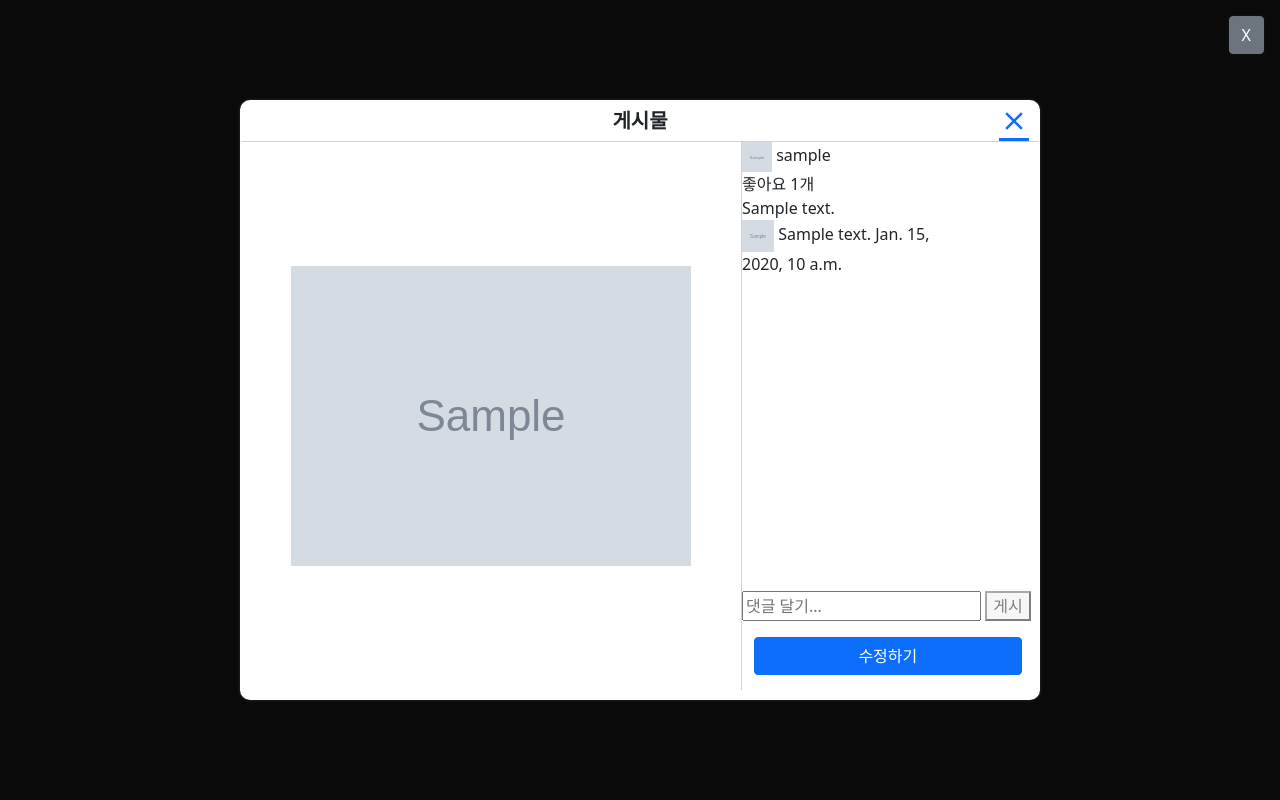
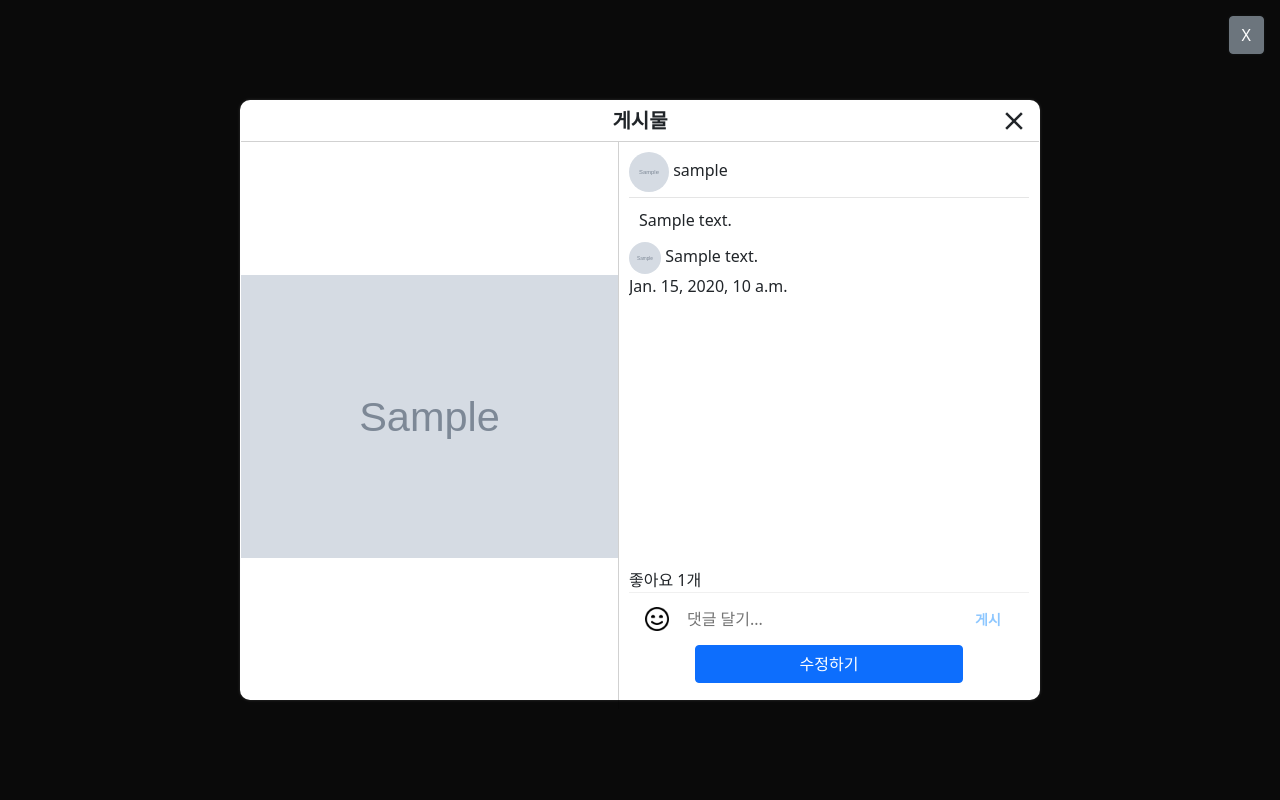
Before and after one commit to lucius-hyeon/instargram_clone_coding_project, a Django app: page /detail/1/ in a window 1280 px wide. Run offline with Django 4.2, Linux system fonts and the light colour scheme; a user stored in the database is signed in; tables that the repository leaves empty hold one stand-in row (values such as "Sample post"); grey boxes marked "Sample" are stand-in pictures.

Commit message:
post 이미지 변경 추가 및 완성본

```diff
--- a/post/views.py
+++ b/post/views.py
@@ -42,12 +42,12 @@ def post_update(request, post_id):
     if request.method == 'POST':
 
         post = PostModel.objects.get(id=post_id)
-        # image = ImageModel.objects.get(post_id=post_id)
+        image = ImageModel.objects.get(post_id=post_id)
         post.content = request.POST.get('content', '')
-        # image.image = request.FILES.get('file')
-        # image.image_name = request.POST.get('image', '')
+        image.image = request.FILES.get('file')
+        image.image_name = request.POST.get('image', '')
         post.save()
-        # image.save()
+        image.save()
 
         # my_post = PostModel.objects.create(author=user, content=content)
         # my_image = ImageModel.objects.create(
--- a/templates/post/post.html
+++ b/templates/post/post.html
@@ -100,7 +100,7 @@
         새 게시물
       </div>
       <div class="modal_title_side">
-        <span id="close_modal" class="close_modal material-icons-outlined" style="font-size: 30px">
+        <span id="close_modal" class="close_modal material-icons-outlined" style="font-size: 30px; cursor: pointer;">
           close
         </span>
       </div>
@@ -123,7 +123,7 @@
         새 게시물
       </div>
       <div class="modal_title_side">
-        <span id="close_modal" class="close_modal material-icons-outlined" style="font-size: 30px">
+        <span id="close_modal" class="close_modal material-icons-outlined" style="font-size: 30px; cursor: pointer;">
           close
         </span>
       </div>
--- a/templates/post/post_detail.html
+++ b/templates/post/post_detail.html
@@ -87,13 +87,14 @@
 
   .modal_content_write {
     display: flex;
+    padding: 10px;
     flex-direction: column;
     border-left: 1px solid rgba(0, 0, 0, 0.18);
   }
 
   .feed_content_textarea {
     resize: none;
-    width: 294px;
+    width: 100%;
     border: none;
   }
 
@@ -108,6 +109,61 @@
     top: 1em;
     right: 1em;
   }
+
+  .post_comment_input_box {
+    width: 100%;
+    height: 53px;
+
+    padding: 6px 16px;
+
+    border-top: 1px solid #f0f0f0;
+
+    display: flex;
+    flex-direction: row;
+    align-items: normal;
+    justify-content: left;
+  }
+
+  .post_comment_imoge_box {
+    width: 40px;
+    height: 40px;
+
+    padding-top: 8px;
+  }
+
+  .post_comment_input {
+    flex-grow: 1;
+    border-width: 0;
+    outline: none;
+  }
+
+  .post_comment_input_btn {
+    background-color: rgba(0, 0, 0, 0);
+    border: none;
+    width: 50px;
+    font-size: 14px;
+    font-weight: 600;
+    color: dodgerblue;
+
+    opacity: 0.5;
+    justify-content: center;
+  }
+
+  .feed_name {
+    padding-bottom: 5px;
+    border-bottom: 1px solid rgba(0, 0, 0, 0.10);
+  }
+
+  .comment_box {
+    width: 400px;
+    height: 360px;
+    overflow-y: auto;
+    margin-top: 10px;
+  }
+
+  .img_circle {
+    border-radius: 50%;
+  }
 </style>
 
 <div id="modal_edit_detail_feed_content" class="modal modal_overlay_content_2">
@@ -119,29 +175,33 @@
         게시물
       </div>
       <div class="modal_title_side">
-        <span id="close_modal" class="close_modal material-icons-outlined" style="font-size: 30px">
+        <span id="close_modal" class="close_modal material-icons-outlined" style="font-size: 30px; cursor: pointer;">
           close
         </span>
       </div>
     </div>
 
     <div class="modal_image_content">
-      <div id="input_image" class="modal_image_upload_content" style='overflow : hidden;'>
-        <img src="{{post.imagemodel_set.all.0.image.url}}" alt="">
+      <div id="input_image" class="modal_image_upload_content" style='overflow : hidden; background-image: url("{{post.imagemodel_set.all.0.image.url}}");'>
+        <div class="modal_image_upload">
+          <span style="text-align: center">
+            사진을 여기에 끌어다 놓으세요.
+          </span>
+        </div>
       </div>
       <div class="modal_content_write">
         <div class="feed_name">
-          <img class="img_circle" width="30px" height="30px" src="{{user.profile_image.url}}">
+          <img class="img_circle" width="30px" height="30px" src="{{post.author.profile_image.url}}">
           {{post.author.nickname}}
         </div>
         좋아요
         {{like_cnt}}개
-        <div style="height: 440px">
+        <div class='comment_box'>
           <textarea id="input_content" class="feed_content_textarea form-control col-sm-5" rows="10">{{post.content}}</textarea>
         </div>
         <div style="width: 100%; text-align: center">
           <button id="button_write_feed" type="button" class="btn btn-primary" style="width: 268px">
-            수정저장
+            수정
           </button>
         </div>
       </div>
@@ -158,52 +218,57 @@
         게시물
       </div>
       <div class="modal_title_side">
-        <span id="close_modal" class="close_modal material-icons-outlined" style="font-size: 30px">
-          <a href='/'>close</a>
+        <span id="close_modal" class="close_modal material-icons-outlined" style="font-size: 30px; cursor: pointer;">
+          close
         </span>
       </div>
     </div>
 
     <div class="modal_image_content">
-      <div id="input_image" class="modal_image_upload_content" style='overflow : hidden;'>
-        <img src="{{post.imagemodel_set.all.0.image.url}}" alt="">
-      </div>
+      <div id="input_image" class="modal_image_upload_content" style='overflow : hidden; background-image: url("{{post.imagemodel_set.all.0.image.url}}");'></div>
       <div class="modal_content_write">
         <div class="feed_name">
-          <img class="img_circle" width="30px" height="30px" src="{{user.profile_image.url}}">
+          <img class="img_circle" width="40px" height="40px" src="{{post.author.profile_image.url}}">
           {{post.author.nickname}}
         </div>
-        좋아요
-        {{like_cnt}}개
-        <div style="height: 395px">
-          {{post.content}}
-          <div class='row'>
+
+        <div class='comment_box'>
+          <span style='margin-left: 10px;'>{{post.content}}</span>
+          <div class='row' style="width:95%; margin-top:10px;">
             {% for comment in comments %}
               <div class='col-9'>
-                <img src="{{comment.author.profile_image.url}}" width="32px" height="32px" alt="">
-                <span>{{comment.content}}</span>
+                <img class='img_circle' src="{{comment.author.profile_image.url}}" width="32px" height="32px" alt="">
+                <span>{{comment.content}}</span><br>
                 <span>{{comment.created_at}}</span>
               </div>
             {% endfor %}
           </dvi>
         </div>
       </div>
+      좋아요
+      {{like_cnt}}개
       <div>
         <form action='../../comment/{{post.id}}/' method='post'>
+          <div class="post_comment_input_box">
+            <div class="post_comment_imoge_box">
+              <img width="24px" height="24px" src="/static/images/icon_imoge.png">
+            </div>
             {%csrf_token%}
             <input name="content" aria-label="입력 검색" class="post_comment_input" autocapitalize="none" placeholder="댓글 달기..." type="text" value="">
             <button class="post_comment_input_btn" name="{{post.id}}" style="opacity: 0.5;">
               게시
             </button>
-        </form>
+          </div>
           {% if user == post.author %}
             <div style="width: 100%; text-align: center;">
               <button id="button_edit_feed" type="button" class="btn btn-primary" style="width: 268px">
                 수정하기
               </button>
             </div>
+          {% endif %}
+        </form>
       </div>
-      {% endif %}
+
     </div>
   </div>
 </div>
@@ -219,13 +284,6 @@
     $('#modal_detail_feed_content').css({display: 'none'})
     $('#modal_edit_detail_feed_content').css({display: 'none'})
     $(location).attr("href", '/')
-
-    //if(request.path == '/'){
-    //  $(location).attr("href", '/')
-    //}else{
-    //  $(location).attr("href", '../../{{user.nickname}}')
-    //};
-
   });
 
   $('#close_2_modal').click(() => {
@@ -247,6 +305,7 @@
   function closeModal() {
     $('.modal').css({display: 'none'});
     $(document.body).css({overflowY: 'visible'});
+    $(location).attr("href", '/')
   };
 
   $('.modal_image_upload')
@@ -282,8 +341,8 @@
     }
 
     if (files[0].type.match(/image.*/)) {
-      $('#modal_detail_feed_content').css({display: 'flex'});
-      $('.modal_image_upload_content').css({
+      $('#modal_edit_detail_feed_content').css({display: 'flex'});
+      $('.modal_image_upload').css({
         "background-image": "url(" + window
           .URL
           .createObjectURL(files[0]) + ")",
@@ -292,7 +351,7 @@
         "background-repeat": "no-repeat",
         "background-position": "center"
       });
-      $('#modal_add_feed').css({display: 'none'})
+      // $('#modal_add_feed').css({display: 'none'})
     } else {
       alert('이미지가 아닙니다.');
       return;
@@ -309,7 +368,7 @@
 
     let fd = new FormData();
 
-    // fd.append('file', file[0]);
+    fd.append('file', file[0]);
     fd.append('image', image);
     fd.append('content', content);
     console.log(fd.get('content'));
@@ -346,4 +405,26 @@
       }
     })
   };
+  const textareaLimitWordAndRow = (text, limitWordPerline, limeLines) => {
+    let lines = text.split('\n');
+    const charlimit = limitWordPerline; // 글자수 제한
+
+    for (let i = 0; i < lines.length; i++) {
+      if (lines[i].length <= charlimit)
+        continue;
+      let j = 0;
+      let space = charlimit;
+      while (j++ <= charlimit) {
+        if (lines[i].charAt(j) === ' ')
+          space = j;
+        }
+
+      lines[i + 1] = lines[i].substring(space + 1) + (lines[i + 1] || '');
+      lines[i] = lines[i].substring(0, space);
+    }
+
+    return lines
+      .slice(0, limeLines)
+      .join('\n');
+  };
 </script>
```
Also changed, not shown: static/css/common.css (+7 -6 lines), templates/base.html (+19 -1 lines), templates/index.html (+10 -12 lines). Lines whose indentation alone changed are shown as unchanged.
